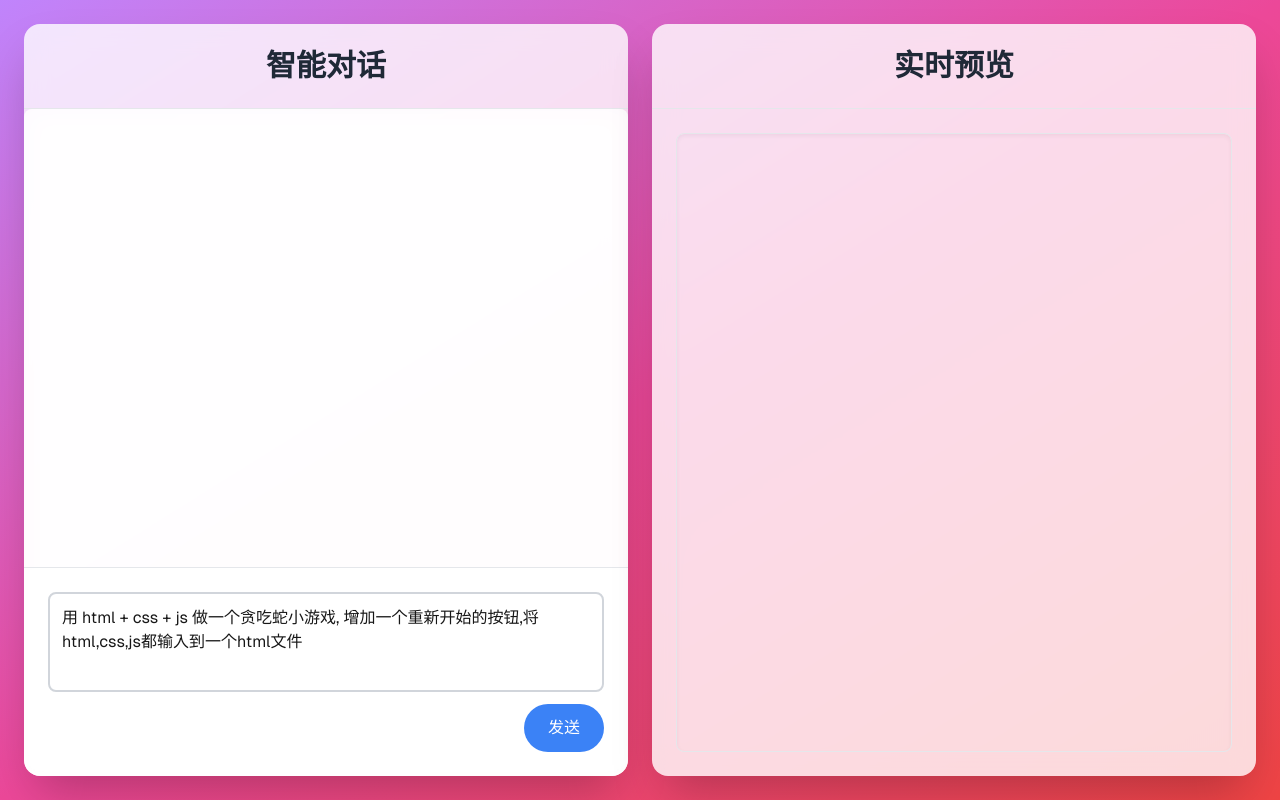
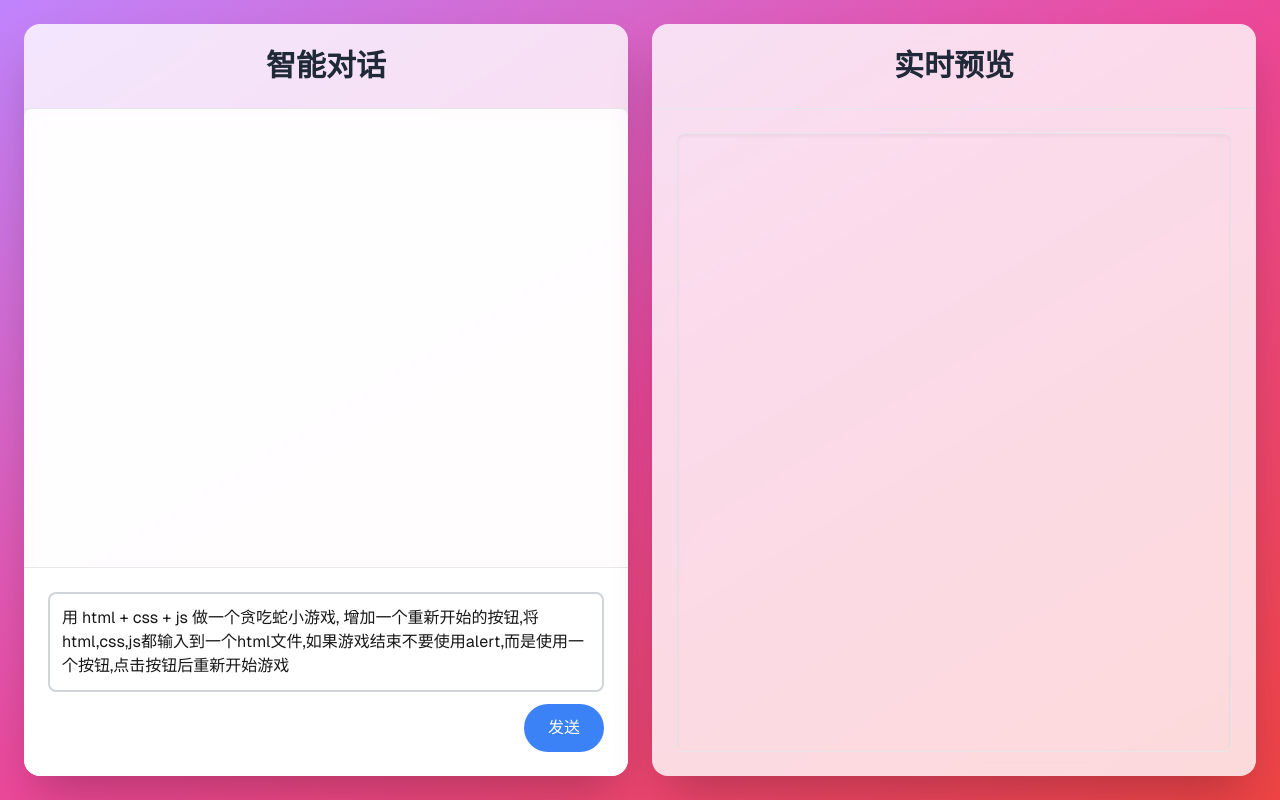
Before and after one commit to QRenjie/ai-practice, a Next.js app in the folder 2024-09-13-fork-imagica/ideaflow/: page / in a window 1280 px wide. Built offline with nearby package versions, Linux system fonts and the light colour scheme.

Commit message:
fix: input

```diff
--- a/2024-09-13-fork-imagica/ideaflow/src/components/Chat.tsx
+++ b/2024-09-13-fork-imagica/ideaflow/src/components/Chat.tsx
@@ -14,7 +14,7 @@ interface ChatProps {
 
 const Chat: React.FC<ChatProps> = ({ onUpdatePreview }) => {
   const [messages, setMessages] = useState<Message[]>([]);
-  const [input, setInput] = useState("用 html + css + js 做一个贪吃蛇小游戏, 增加一个重新开始的按钮,将html,css,js都输入到一个html文件");
+  const [input, setInput] = useState("用 html + css + js 做一个贪吃蛇小游戏, 增加一个重新开始的按钮,将html,css,js都输入到一个html文件,如果游戏结束不要使用alert,而是使用一个按钮,点击按钮后重新开始游戏");
   const [isLoading, setIsLoading] = useState(false);
   const [chatHistory, setChatHistory] = useState<{ role: string; content: string }[]>([]);
 
```
